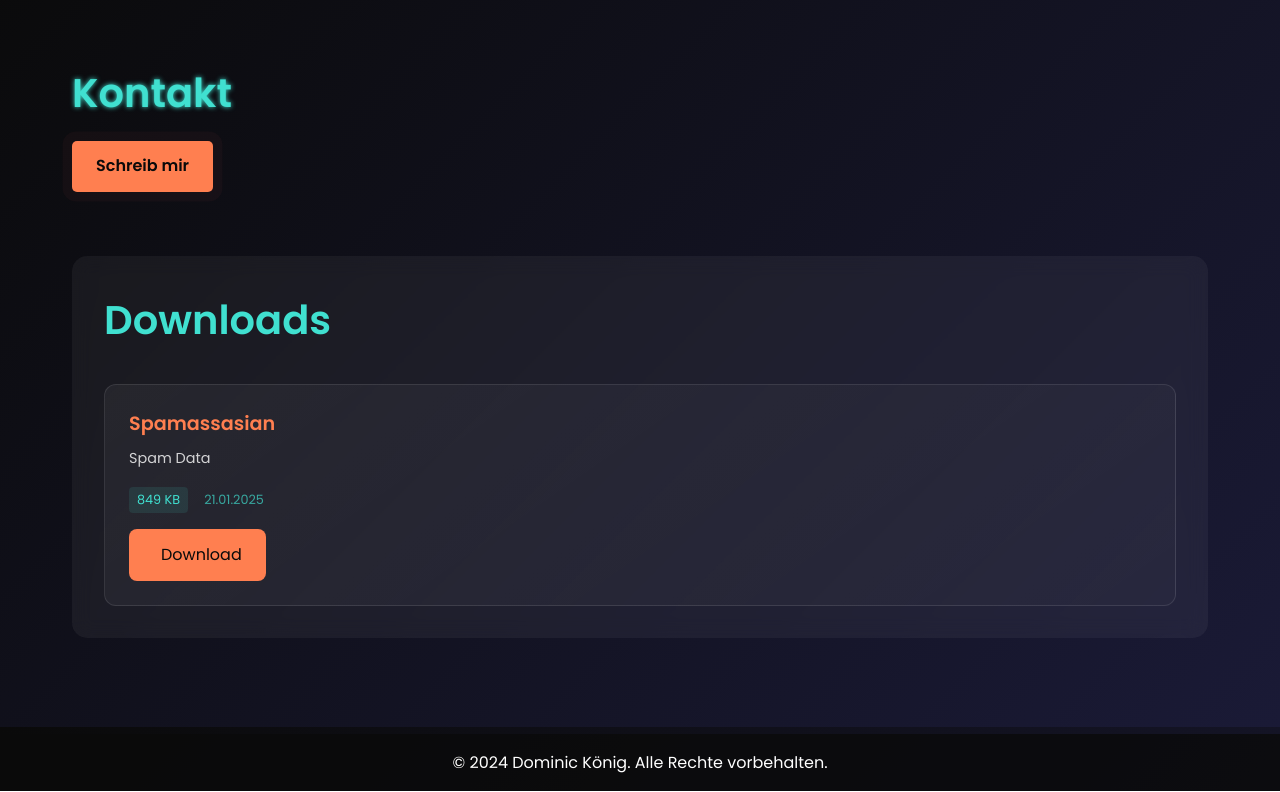
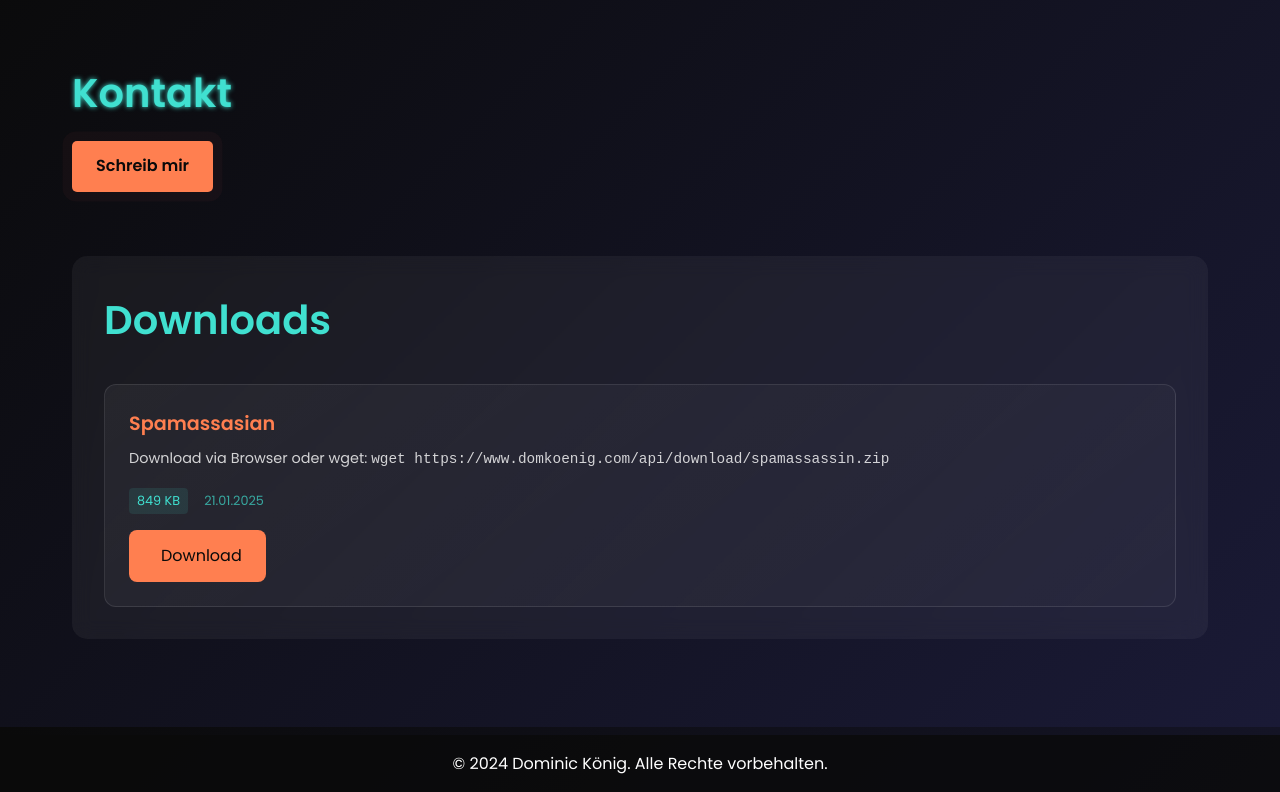
Before and after one commit to dkoenig98/Portfolio, a website: page frontend/index.html in a window 1280 px wide. Shown: the part 2473-3265 px from the top of the page. Drawn offline with nearby package versions, Linux system fonts and the light colour scheme; some icons are missing.

Commit message:
downlaod fix

```diff
--- a/frontend/index.html
+++ b/frontend/index.html
@@ -83,12 +83,15 @@
             <div class="downloads-grid">
                 <div class="download-card">
                     <h3 class="download-title">Spamassasian</h3>
-                    <p class="download-description">Spam Data</p>
+                    <p class="download-description">
+                        Download via Browser oder wget:
+                        <code>wget https://www.domkoenig.com/api/download/spamassassin.zip</code>
+                    </p>
                     <div class="download-info">
                         <span class="download-size">849 KB</span>
                         <span class="download-date">21.01.2025</span>
                     </div>
-                    <a href="/downloads/spamassassin.zip" class="download-button" download>
+                    <a href="/api/download/spamassassin.zip" class="download-button" download>
                         <i class="fas fa-download"></i>
                         Download
                     </a>
```
Also changed, not shown: backend/server.js (+9 -0 lines).
